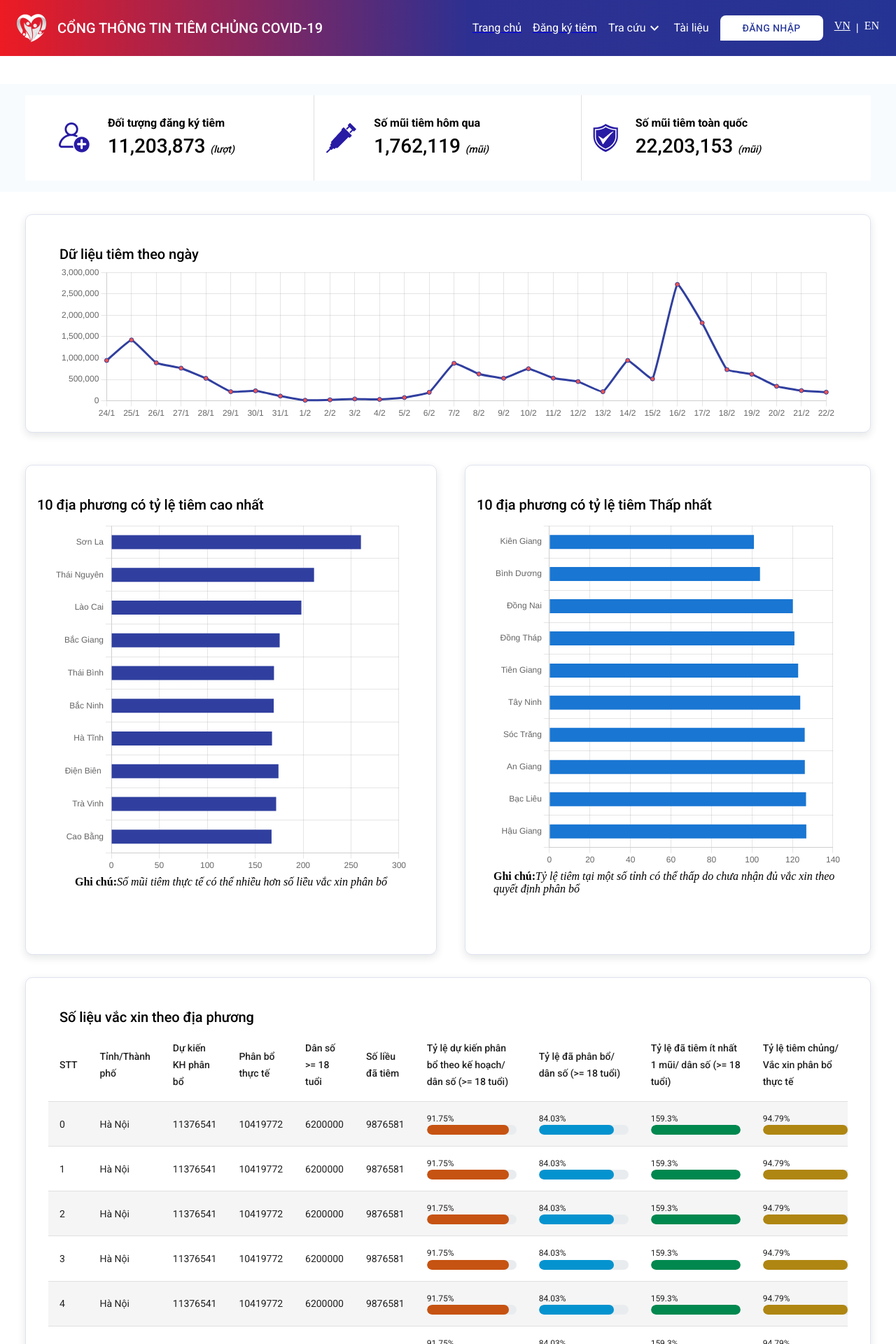
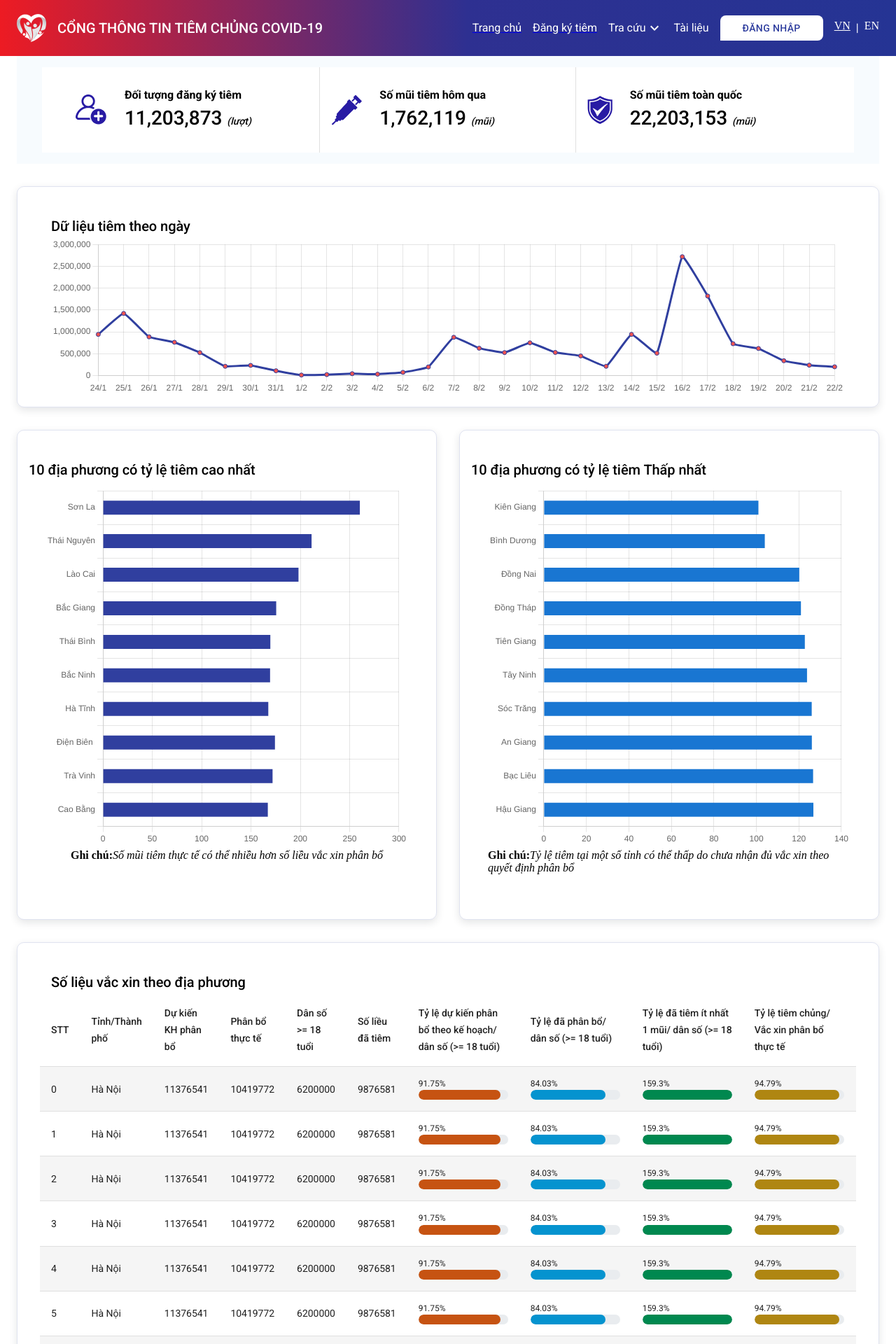
Before and after one commit to zinza-d2-training/thanhpc-react, a React (Create React App) app: page / in a window 1280 px wide. Shown: the top 1920 px of the page at 70% size. Built offline with nearby package versions, Linux system fonts and the light colour scheme.

Commit message:
adjust the margin of all sections to 32px

```diff
--- a/src/pages/Home/Home.tsx
+++ b/src/pages/Home/Home.tsx
@@ -7,6 +7,7 @@ import {
   Stack,
   Button,
   TextField,
+  Container,
   MenuItem
 } from '@mui/material';
 import { useForm, Controller } from 'react-hook-form';
@@ -233,20 +234,19 @@ export const Home = () => {
   return (
     <>
       <Header />
-      <Box>
+      <Container maxWidth="xl">
+        <Stack mt={10} mb={4} direction="column" spacing={4}>
           <Box
             sx={{
               background: '#F7FBFE',
               py: 2,
-            mt: '120px'
+              mt: '32px'
             }}>
             <Box
               sx={{
                 background: '#fff',
-
                 mx: 4.5,
-              px: 4,
-              '@media(min-width: 1536px)': { mx: '250px' }
+                px: 4
               }}>
               <Grid container>
                 <Grid item={true} xs={4}>
@@ -328,10 +328,8 @@ export const Home = () => {
           <Box
             sx={{
               py: 2,
-            mt: 4,
               px: 4,
               mx: 4.5,
-            '@media(min-width: 1536px)': { mx: '250px' },
               border: '1px solid rgba(38, 56, 150, 0.14)',
               boxShadow: '0px 4px 12px rgba(34, 41, 47, 0.12)',
               borderRadius: '10px'
@@ -363,17 +361,11 @@ export const Home = () => {
               />
             </Box>
           </Box>
-        <Box
-          sx={{
-            marginTop: '46px',
-            mx: 4.5,
-            '@media(min-width: 1536px)': { mx: '250px' }
-          }}>
-          <Grid container>
+          <Box>
+            <Grid container spacing={4}>
               <Grid item={true} xs={6}>
                 <Box
                   sx={{
-                  mr: 2,
                     minHeight: '700px',
                     py: 2,
                     border: '1px solid rgba(38, 56, 150, 0.14)',
@@ -421,18 +413,16 @@ export const Home = () => {
                     </Box>
                     <Box component="i">
                       <Trans>
-                      Số mũi tiêm thực tế có thể nhiều hơn số liều vắc xin phân
-                      bổ
+                        Số mũi tiêm thực tế có thể nhiều hơn số liều vắc xin
+                        phân bổ
                       </Trans>
                     </Box>
                   </Box>
                 </Box>
               </Grid>
-
               <Grid item={true} xs={6}>
                 <Box
                   sx={{
-                  ml: 3,
                     py: 2,
                     border: '1px solid rgba(38, 56, 150, 0.14)',
                     boxShadow: '0px 4px 12px rgba(34, 41, 47, 0.12)',
@@ -478,8 +468,8 @@ export const Home = () => {
                     </Box>
                     <Box component="i">
                       <Trans>
-                      Tỷ lệ tiêm tại một số tỉnh có thể thấp do chưa nhận đủ vắc
-                      xin theo quyết định phân bổ
+                        Tỷ lệ tiêm tại một số tỉnh có thể thấp do chưa nhận đủ
+                        vắc xin theo quyết định phân bổ
                       </Trans>
                     </Box>
                   </Box>
@@ -490,10 +480,7 @@ export const Home = () => {
           <Box
             sx={{
               py: 2,
-            mt: 4,
               px: 4,
-            mx: 4.5,
-            '@media(min-width: 1536px)': { mx: '250px' },
               border: '1px solid rgba(38, 56, 150, 0.14)',
               boxShadow: '0px 4px 12px rgba(34, 41, 47, 0.12)',
               borderRadius: '10px'
@@ -520,10 +507,6 @@ export const Home = () => {
             sx={{
               pt: 2,
               px: 4,
-            mt: 4,
-            '@media(min-width: 1536px)': { mx: '250px' },
-            mx: 4.5,
-            mb: 3.5,
               border: '1px solid rgba(38, 56, 150, 0.14)',
               boxShadow: '0px 4px 12px rgba(34, 41, 47, 0.12)',
               borderRadius: '10px'
@@ -648,7 +631,10 @@ export const Home = () => {
                 <TableBody>
                   {dataAfterLookUpByLocation.length > 0
                     ? dataAfterLookUpByLocation.map(
-                      (row: LookUpInjectionSitesByLocation, index: number) => (
+                        (
+                          row: LookUpInjectionSitesByLocation,
+                          index: number
+                        ) => (
                           <TableRow
                             key={index}
                             sx={{
@@ -657,13 +643,18 @@ export const Home = () => {
                               background:
                                 index % 2 === 0 ? colors.grey['100'] : null
                             }}>
-                          <TableCell align="center" component="th" scope="row">
+                            <TableCell
+                              align="center"
+                              component="th"
+                              scope="row">
                               {index}
                             </TableCell>
                             <TableCell align="center">
                               {row.locationName}
                             </TableCell>
-                          <TableCell align="center">{row.streetName}</TableCell>
+                            <TableCell align="center">
+                              {row.streetName}
+                            </TableCell>
                             <TableCell align="center">{row.wardName}</TableCell>
                             <TableCell align="center">
                               {row.districtName}
@@ -683,7 +674,8 @@ export const Home = () => {
               </Table>
             </TableContainer>
           </Box>
-      </Box>
+        </Stack>
+      </Container>
       <Footer />
     </>
   );
```
Lines whose indentation alone changed are shown as unchanged.
